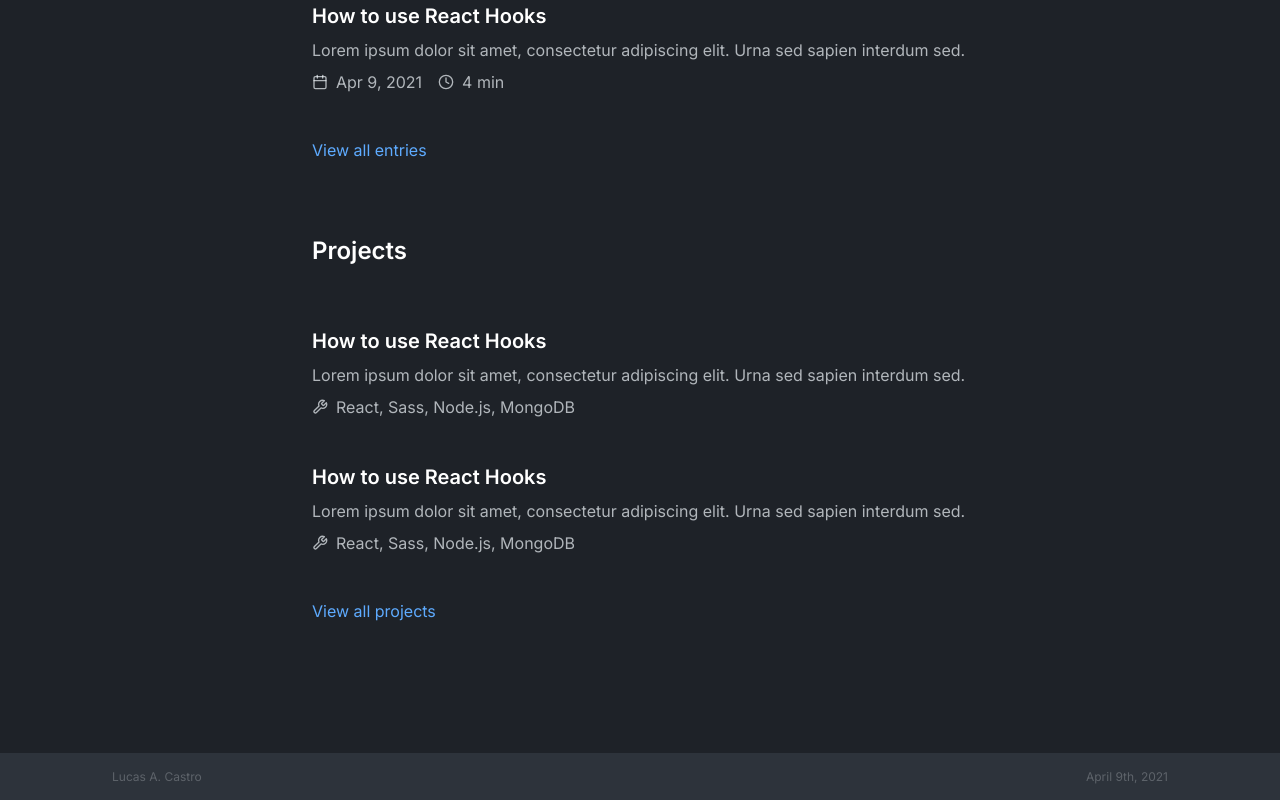
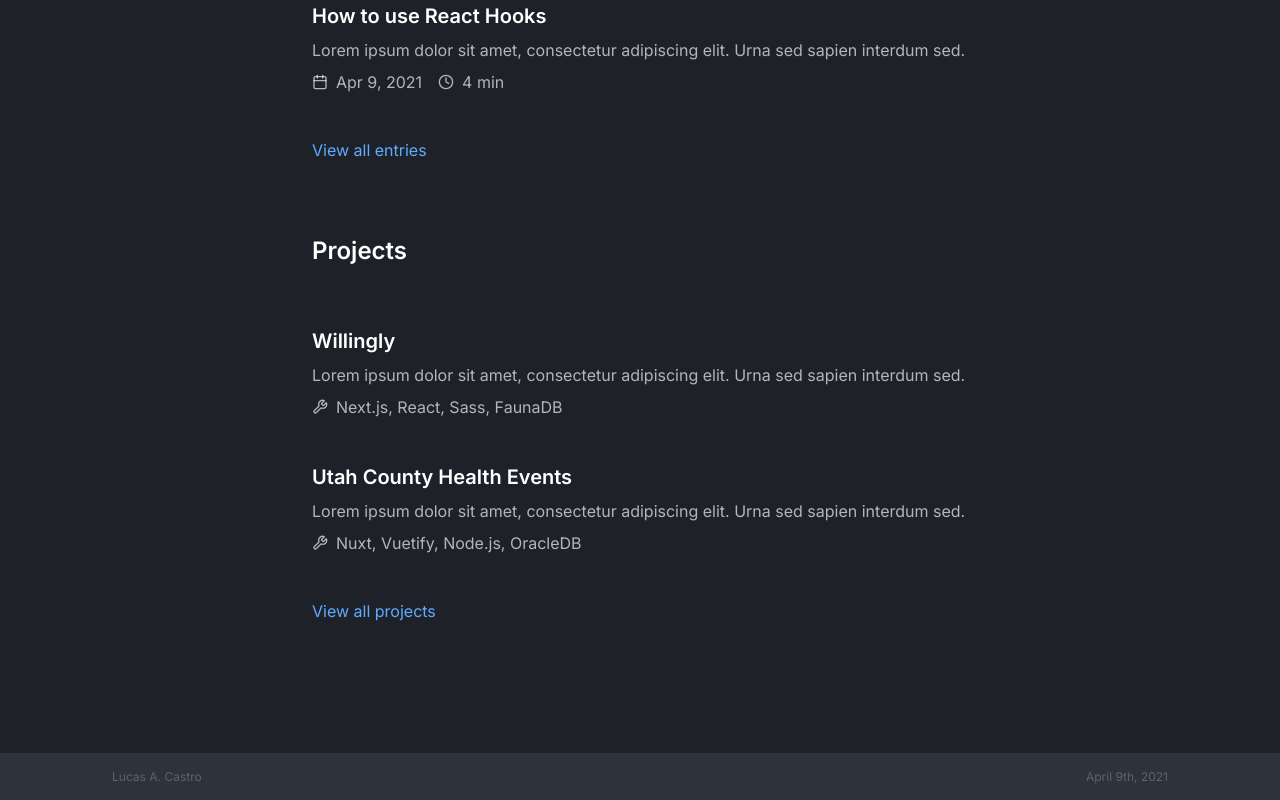
Before and after one commit to lucasamonrc/v1, a Next.js app: page / in a window 1280 px wide. Shown: the part 626-1426 px from the top of the page. Built offline with nearby package versions, Linux system fonts and the light colour scheme.

Commit message:
add props to journal and project components

```diff
--- a/src/components/JournalEntry.tsx
+++ b/src/components/JournalEntry.tsx
@@ -3,19 +3,27 @@ import { FiCalendar, FiClock } from 'react-icons/fi';
 
 import styles from '../styles/components/journalEntry.module.scss';
 
-export default function JournalEntry() {
+interface JournalEntryProps {
+  slug?: string;
+  title: string;
+  summary: string;
+  publicationDate: string;
+  readingTime: string;
+}
+
+export default function JournalEntry({ title, summary, publicationDate, readingTime }: JournalEntryProps) {
   return (
     <article className={styles.journal}>
-      <Link href="/"><a><h2>How to use React Hooks</h2></a></Link>
-      <summary>Lorem ipsum dolor sit amet, consectetur adipiscing elit. Urna sed sapien interdum sed.</summary>
+      <Link href="/"><a><h2>{title}</h2></a></Link>
+      <summary>{summary}</summary>
       <div>
         <time>
           <FiCalendar size={16}/>
-          Apr 9, 2021
+          {publicationDate}
         </time>
         <time>
           <FiClock size={16}/>
-          4 min
+          {readingTime} min
         </time>
       </div>
     </article>
--- a/src/components/Project.tsx
+++ b/src/components/Project.tsx
@@ -3,14 +3,21 @@ import { FiTool } from 'react-icons/fi';
 
 import styles from '../styles/components/project.module.scss';
 
-export default function Project() {
+interface ProjectProps {
+  slug?: string;
+  title: string;
+  summary: string;
+  stack: string;
+}
+
+export default function Project({ title, summary, stack }: ProjectProps) {
   return (
     <article className={styles.project}>
-      <Link href="/"><a><h2>How to use React Hooks</h2></a></Link>
-      <summary>Lorem ipsum dolor sit amet, consectetur adipiscing elit. Urna sed sapien interdum sed.</summary>
+      <Link href="/"><a><h2>{title}</h2></a></Link>
+      <summary>{summary}</summary>
       <span>
         <FiTool size={16}/>
-        React, Sass, Node.js, MongoDB
+        {stack}
       </span>
     </article>
   );
--- a/src/pages/index.tsx
+++ b/src/pages/index.tsx
@@ -1,6 +1,5 @@
 import Head from 'next/head';
 import Link from 'next/link';
-import { FiCalendar, FiClock, FiTool } from 'react-icons/fi';
 
 import JournalEntry from '../components/JournalEntry';
 import Project from '../components/Project';
@@ -23,8 +22,19 @@ export default function Home() {
         <section className={styles.journal}>
           <h1>Journal</h1>
 
-          <JournalEntry />
-          <JournalEntry />
+          <JournalEntry
+            title='How to use React Hooks'
+            summary='Lorem ipsum dolor sit amet, consectetur adipiscing elit. Urna sed sapien interdum sed.'
+            publicationDate='Apr 9, 2021'
+            readingTime='4'
+          />
+
+          <JournalEntry
+            title='How to use React Hooks'
+            summary='Lorem ipsum dolor sit amet, consectetur adipiscing elit. Urna sed sapien interdum sed.'
+            publicationDate='Apr 9, 2021'
+            readingTime='4'
+          />
 
           <Link href="/"><a>View all entries</a></Link>
         </section>
@@ -32,8 +42,17 @@ export default function Home() {
         <section className={styles.projects}>
           <h1>Projects</h1>
 
-          <Project />
-          <Project />
+          <Project
+            title='Willingly'
+            summary='Lorem ipsum dolor sit amet, consectetur adipiscing elit. Urna sed sapien interdum sed.'
+            stack='Next.js, React, Sass, FaunaDB'
+          />
+
+          <Project
+            title='Utah County Health Events'
+            summary='Lorem ipsum dolor sit amet, consectetur adipiscing elit. Urna sed sapien interdum sed.'
+            stack='Nuxt, Vuetify, Node.js, OracleDB'
+          />
 
           <Link href="/"><a>View all projects</a></Link>
         </section>
```
